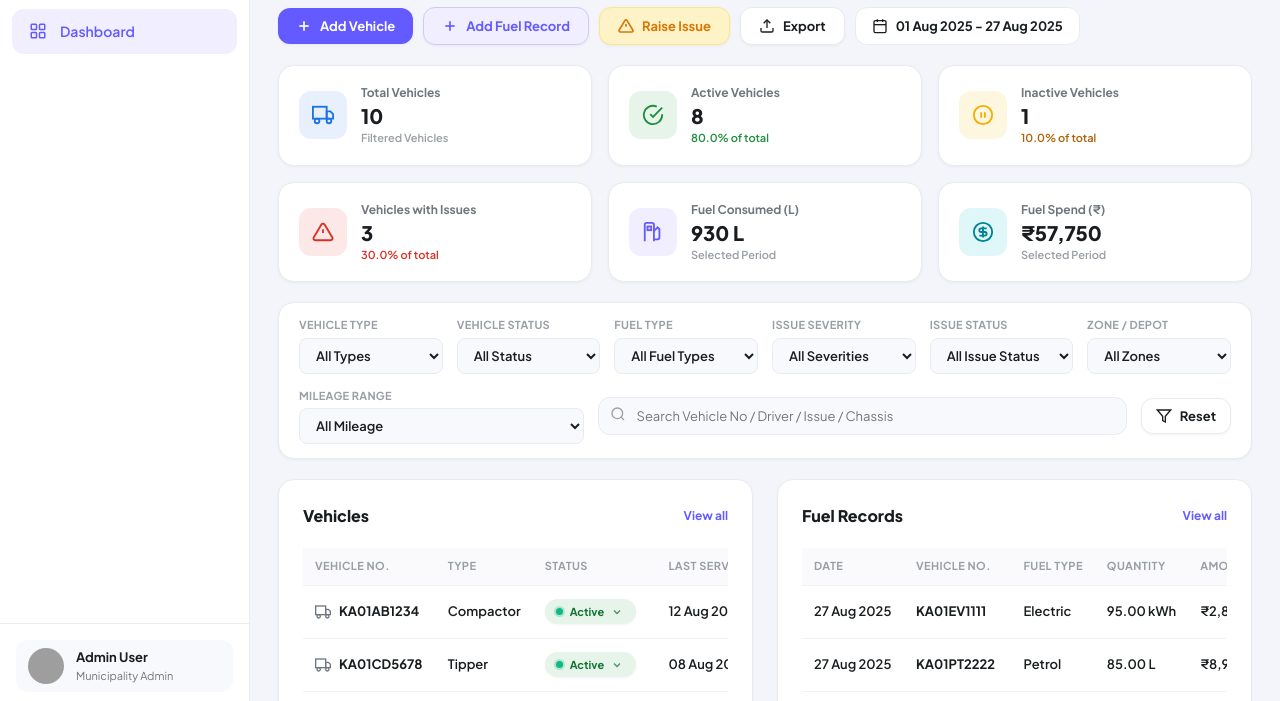
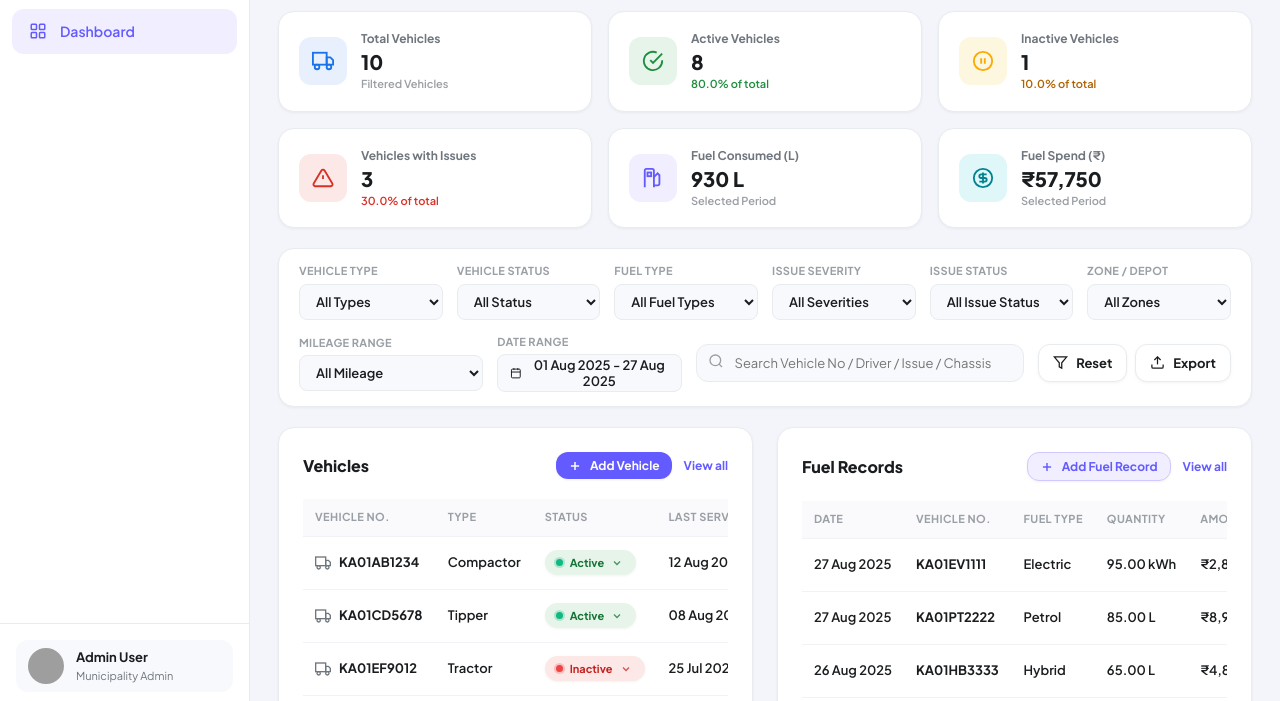
Before and after one commit to chethan-shetty005/Fleet-management, a plain HTML site: page frontend/index.html in a window 1280 px wide. Shown: the part 92-793 px from the top of the page. Drawn offline with Linux system fonts and the light colour scheme; grey boxes are pictures that could not be loaded.

Commit message:
Reorganizing button position

```diff
--- a/frontend/css/styles.css
+++ b/frontend/css/styles.css
@@ -323,17 +323,33 @@ a {
   border-color: #D1D5DB;
 }
 
+.btn-sm {
+  padding: 6px 12px;
+  font-size: 12px;
+  border-radius: var(--radius-md);
+  font-weight: 700;
+}
+
 .date-picker-btn {
-  background-color: var(--bg-card);
+  background-color: var(--bg-subtle);
   border: 1px solid var(--border-color);
-  padding: 10px 16px;
-  border-radius: var(--radius-md);
+  padding: 8px 12px;
+  border-radius: var(--radius-sm);
   display: inline-flex;
   align-items: center;
   gap: 8px;
   font-size: 13px;
-  font-weight: 700;
+  font-weight: 600;
   color: var(--text-main);
+  cursor: pointer;
+  width: 100%;
+  height: 38px;
+  transition: all 0.2s ease;
+}
+
+.date-picker-btn:hover {
+  background-color: var(--bg-card);
+  border-color: var(--primary);
 }
 
 /* Global Filter Bar */
@@ -536,6 +552,12 @@ a {
   align-items: center;
   justify-content: space-between;
   margin-bottom: 20px;
+}
+
+.card-actions {
+  display: flex;
+  align-items: center;
+  gap: 12px;
 }
 
 .card-title {
--- a/frontend/index.html
+++ b/frontend/index.html
@@ -63,33 +63,6 @@
           <div class="header-title-block">
             <h1 id="page-title">Fleet & Fuel Management Dashboard</h1>
             <p id="page-subtitle">Overview of your fleet and fuel operations</p>
-          </div>
-
-          <div class="header-actions">
-            <button type="button" class="btn btn-primary" id="openAddVehicleBtn">
-              <svg width="16" height="16" viewBox="0 0 24 24" fill="none" stroke="currentColor" stroke-width="2.5"><line x1="12" y1="5" x2="12" y2="19"></line><line x1="5" y1="12" x2="19" y2="12"></line></svg>
-              <span>Add Vehicle</span>
-            </button>
-
-            <button type="button" class="btn btn-secondary" id="openAddFuelBtn">
-              <svg width="16" height="16" viewBox="0 0 24 24" fill="none" stroke="currentColor" stroke-width="2.5"><line x1="12" y1="5" x2="12" y2="19"></line><line x1="5" y1="12" x2="19" y2="12"></line></svg>
-              <span>Add Fuel Record</span>
-            </button>
-
-            <button type="button" class="btn btn-warning" id="openRaiseIssueBtn">
-              <svg width="16" height="16" viewBox="0 0 24 24" fill="none" stroke="currentColor" stroke-width="2.5"><path d="M10.29 3.86L1.82 18a2 2 0 0 0 1.71 3h16.94a2 2 0 0 0 1.71-3L13.71 3.86a2 2 0 0 0-3.42 0z"></path><line x1="12" y1="9" x2="12" y2="13"></line><line x1="12" y1="17" x2="12.01" y2="17"></line></svg>
-              <span>Raise Issue</span>
-            </button>
-
-            <button type="button" class="btn btn-outline" id="exportBtn">
-              <svg width="16" height="16" viewBox="0 0 24 24" fill="none" stroke="currentColor" stroke-width="2"><path d="M21 15v4a2 2 0 0 1-2 2H5a2 2 0 0 1-2-2v-4"></path><polyline points="17 8 12 3 7 8"></polyline><line x1="12" y1="3" x2="12" y2="15"></line></svg>
-              <span>Export</span>
-            </button>
-
-            <button type="button" class="date-picker-btn" id="datePickerBtn">
-              <svg width="16" height="16" viewBox="0 0 24 24" fill="none" stroke="currentColor" stroke-width="2"><rect x="3" y="4" width="18" height="18" rx="2" ry="2"></rect><line x1="16" y1="2" x2="16" y2="6"></line><line x1="8" y1="2" x2="8" y2="6"></line><line x1="3" y1="10" x2="21" y2="10"></line></svg>
-              <span id="dateRangeLabel">01 Aug 2025 - 27 Aug 2025</span>
-            </button>
           </div>
         </header>
 
@@ -180,6 +153,14 @@
             </select>
           </div>
 
+          <div class="filter-group" style="min-width: 170px;">
+            <span class="filter-label">Date Range</span>
+            <button type="button" class="date-picker-btn" id="datePickerBtn">
+              <svg width="14" height="14" viewBox="0 0 24 24" fill="none" stroke="currentColor" stroke-width="2"><rect x="3" y="4" width="18" height="18" rx="2" ry="2"></rect><line x1="16" y1="2" x2="16" y2="6"></line><line x1="8" y1="2" x2="8" y2="6"></line><line x1="3" y1="10" x2="21" y2="10"></line></svg>
+              <span id="dateRangeLabel">01 Aug 2025 - 27 Aug 2025</span>
+            </button>
+          </div>
+
           <div class="search-group">
             <span class="search-icon">
               <svg width="16" height="16" viewBox="0 0 24 24" fill="none" stroke="currentColor" stroke-width="2"><circle cx="11" cy="11" r="8"></circle><line x1="21" y1="21" x2="16.65" y2="16.65"></line></svg>
@@ -187,10 +168,17 @@
             <input type="text" class="search-input" id="searchInput" placeholder="Search Vehicle No / Driver / Issue / Chassis">
           </div>
 
-          <button class="btn btn-outline" style="padding: 9px 14px;" id="resetFiltersBtn" title="Reset All Filters">
-            <svg width="16" height="16" viewBox="0 0 24 24" fill="none" stroke="currentColor" stroke-width="2"><polygon points="22 3 2 3 10 12.46 10 19 14 21 14 12.46 22 3"></polygon></svg>
-            <span>Reset</span>
-          </button>
+          <div style="display: flex; gap: 8px; align-items: flex-end;">
+            <button class="btn btn-outline" style="padding: 9px 14px; height: 38px;" id="resetFiltersBtn" title="Reset All Filters">
+              <svg width="15" height="15" viewBox="0 0 24 24" fill="none" stroke="currentColor" stroke-width="2"><polygon points="22 3 2 3 10 12.46 10 19 14 21 14 12.46 22 3"></polygon></svg>
+              <span>Reset</span>
+            </button>
+
+            <button type="button" class="btn btn-outline" style="padding: 9px 14px; height: 38px;" id="exportBtn" title="Export Fleet Data CSV">
+              <svg width="15" height="15" viewBox="0 0 24 24" fill="none" stroke="currentColor" stroke-width="2"><path d="M21 15v4a2 2 0 0 1-2 2H5a2 2 0 0 1-2-2v-4"></path><polyline points="17 8 12 3 7 8"></polyline><line x1="12" y1="3" x2="12" y2="15"></line></svg>
+              <span>Export</span>
+            </button>
+          </div>
         </section>
 
         <!-- Dynamic Grid Content (Tables & Charts) -->
@@ -200,7 +188,13 @@
           <div class="card" id="cardVehicles">
             <div class="card-header">
               <h2 class="card-title">Vehicles</h2>
-              <a href="#" class="view-all-link" data-tab="vehicles">View all</a>
+              <div class="card-actions">
+                <button type="button" class="btn btn-primary btn-sm" id="openAddVehicleBtn">
+                  <svg width="14" height="14" viewBox="0 0 24 24" fill="none" stroke="currentColor" stroke-width="2.5"><line x1="12" y1="5" x2="12" y2="19"></line><line x1="5" y1="12" x2="19" y2="12"></line></svg>
+                  <span>Add Vehicle</span>
+                </button>
+                <a href="#" class="view-all-link" data-tab="vehicles">View all</a>
+              </div>
             </div>
             <div class="table-responsive">
               <table class="data-table">
@@ -224,7 +218,13 @@
           <div class="card" id="cardFuelRecords">
             <div class="card-header">
               <h2 class="card-title">Fuel Records</h2>
-              <a href="#" class="view-all-link" data-tab="fuel">View all</a>
+              <div class="card-actions">
+                <button type="button" class="btn btn-secondary btn-sm" id="openAddFuelBtn">
+                  <svg width="14" height="14" viewBox="0 0 24 24" fill="none" stroke="currentColor" stroke-width="2.5"><line x1="12" y1="5" x2="12" y2="19"></line><line x1="5" y1="12" x2="19" y2="12"></line></svg>
+                  <span>Add Fuel Record</span>
+                </button>
+                <a href="#" class="view-all-link" data-tab="fuel">View all</a>
+              </div>
             </div>
             <div class="table-responsive">
               <table class="data-table">
@@ -250,7 +250,13 @@
           <div class="card" id="cardVehicleIssues">
             <div class="card-header">
               <h2 class="card-title">Vehicle Issues</h2>
-              <a href="#" class="view-all-link" data-tab="issues">View all</a>
+              <div class="card-actions">
+                <button type="button" class="btn btn-warning btn-sm" id="openRaiseIssueBtn">
+                  <svg width="14" height="14" viewBox="0 0 24 24" fill="none" stroke="currentColor" stroke-width="2.5"><path d="M10.29 3.86L1.82 18a2 2 0 0 0 1.71 3h16.94a2 2 0 0 0 1.71-3L13.71 3.86a2 2 0 0 0-3.42 0z"></path><line x1="12" y1="9" x2="12" y2="13"></line><line x1="12" y1="17" x2="12.01" y2="17"></line></svg>
+                  <span>Raise Issue</span>
+                </button>
+                <a href="#" class="view-all-link" data-tab="issues">View all</a>
+              </div>
             </div>
             <div class="table-responsive">
               <table class="data-table">
```
Also changed, not shown: 3 other files.
